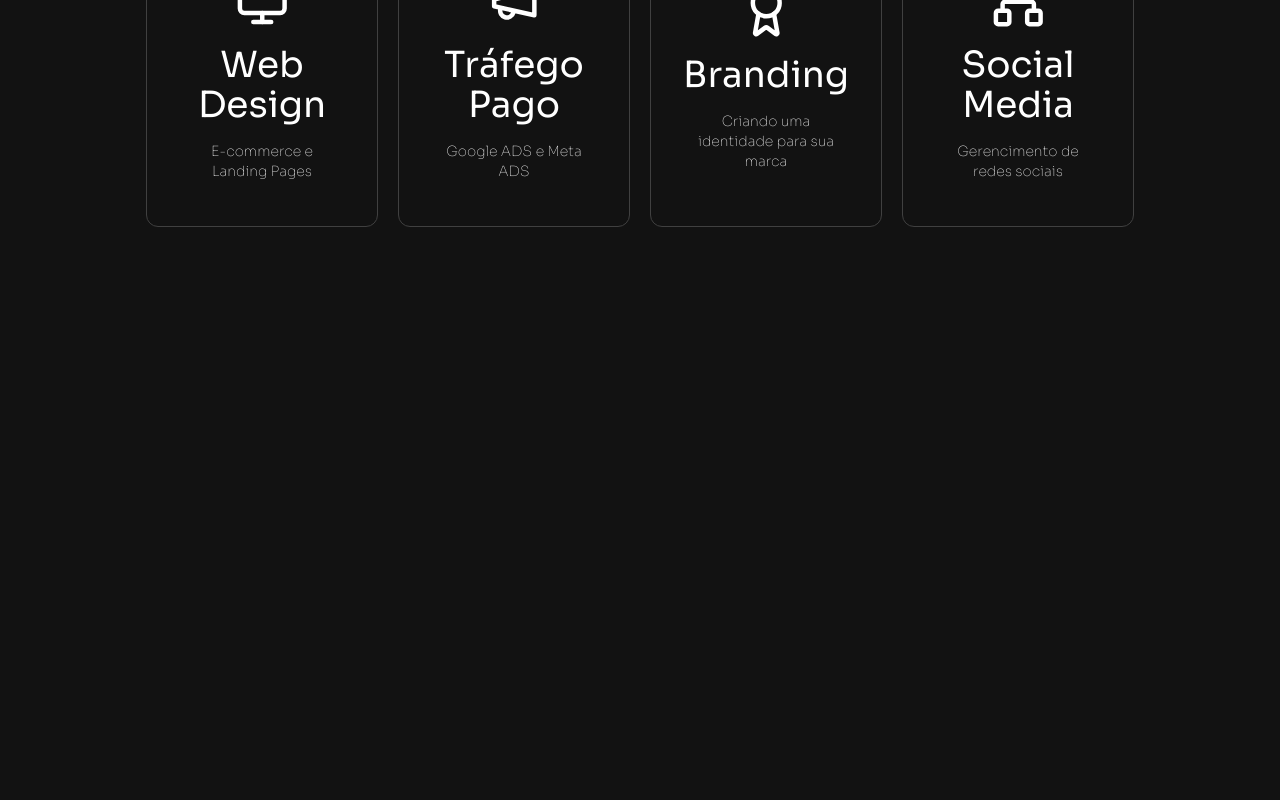
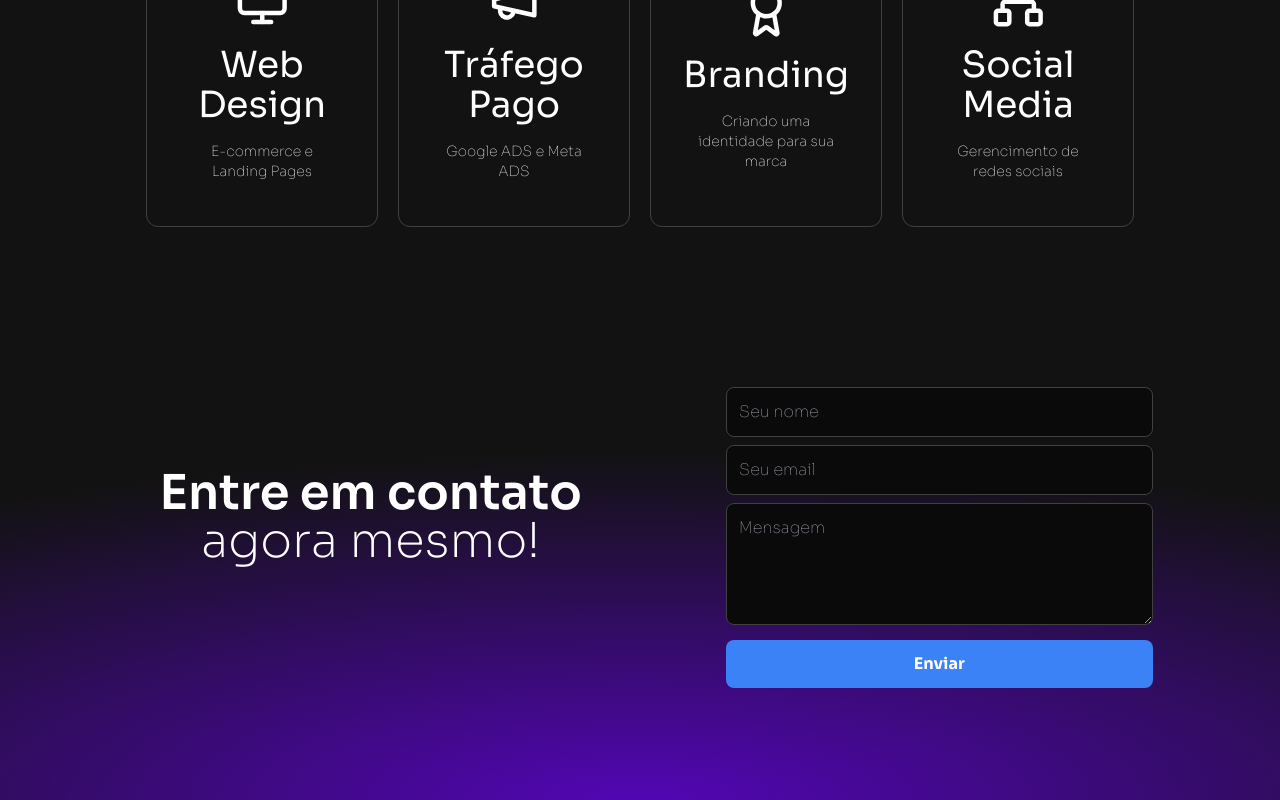
Before and after one commit to rafaelrch/landingPageV2, a React (Vite) app: page / in a window 1280 px wide. Shown: the part 2632-3432 px from the top of the page. Before the commit the page ends 2867 px from the top, so only its background shows below. Built offline with nearby package versions, Linux system fonts and the light colour scheme.

Commit message:
Section Form

```diff
--- a/src/App.jsx
+++ b/src/App.jsx
@@ -4,6 +4,7 @@ import HeroSection from "./components/HeroSection";
 import QuemSomos from "./components/QuemSomos";
 import Infos from "./components/Map";
 import Servicos from "./components/Servicos";
+import Formulario from "./components/Formulario";
 
 
 
@@ -17,6 +18,7 @@ const App = () => {
     <QuemSomos/>
     <Infos/>
     <Servicos/>
+    <Formulario/>
     </>
   )
 }
--- /dev/null
+++ b/src/components/Formulario.jsx
@@ -0,0 +1,59 @@
+
+function Formulario() {
+
+    const sendEmail = (e) => {
+        e.preventDefault();
+        alert("Submitted");
+    }
+
+  return (
+    <div className="pt-28 flex flex-wrap justify-center items-center space-x-28 pb-28 sm:mt-20 lg:mt-10 bg-[radial-gradient(ellipse_150%_100%_at_bottom,#5206B4,#121212_66%)]">
+
+        <div className="py-5 px-8 mb-10 ">
+            <h1 className="font-extralight text-4xl text-center sm:text-2xl lg:text-5xl">
+                <span className="font-semibold">Entre em contato</span> <br />
+                agora mesmo!
+            </h1>
+        </div>
+
+        <div className="flex flex-col  w-2/6">
+            <form className="contact_form" onSubmit={sendEmail}>
+                <input className="w-full font-thin mb-2 border border-neutral-700 bg-neutral-950 px-3 py-3 rounded-lg focus:outline-none focus:ring-1 focus:ring-blue-500"
+                type="text"
+                id="nome"
+                placeholder="Seu nome"
+                required/>
+
+                <input className="w-full font-thin mb-2 border border-neutral-700 bg-neutral-950 px-3 py-3  rounded-lg focus:outline-none focus:ring-1 focus:ring-blue-500"
+                type="email"
+                name="email_from"
+                id="email_from"
+                placeholder="Seu email"
+                required/>
+
+                <textarea
+                className="w-full font-thin mb-2 border border-neutral-700 px-3 py-3 bg-neutral-950  rounded-lg focus:outline-none focus:ring-1 focus:ring-blue-500"
+                id="message"
+                name="message"
+                rows="4"
+                placeholder="Mensagem"
+                required
+                ></textarea>
+
+                <button
+                    type="submit"
+                    variant="contained"
+                    className="w-full duration-200 px-6 py-3 bg-blue-500 text-white font-bold rounded-lg hover:bg-blue-600 focus:outline-none focus:ring-2 focus:ring-blue-500"
+                >
+                    Enviar
+                </button>
+
+
+
+            </form>
+        </div>
+    </div>
+  )
+}
+
+export default Formulario
--- a/src/components/Servicos.jsx
+++ b/src/components/Servicos.jsx
@@ -9,7 +9,7 @@ function Servicos() {
       <span className="bg-neutral-900 text-purple-500 rounded-full h-6 text-sm font-medium px-4 py-2 uppercase border border-neutral-800/80">
         Serviços
       </span>
-      <h2 className="text-3xl sm:text-5xl lg:text-6xl text-center my-16">
+      <h2 className="text-3xl sm:text-5xl lg:text-6xl text-center my-16 font-thin">
         Nossos Serviços
       </h2>
       <div className="flex flex-wrap justify-center mx-5 space-x-1">
```
